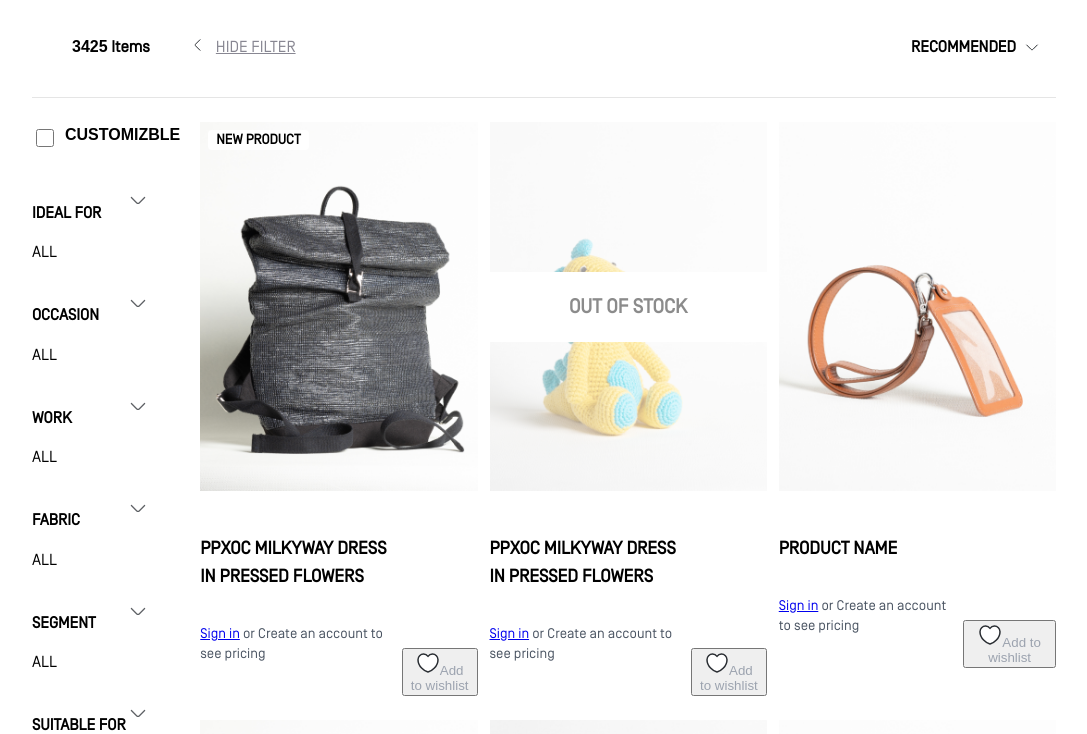
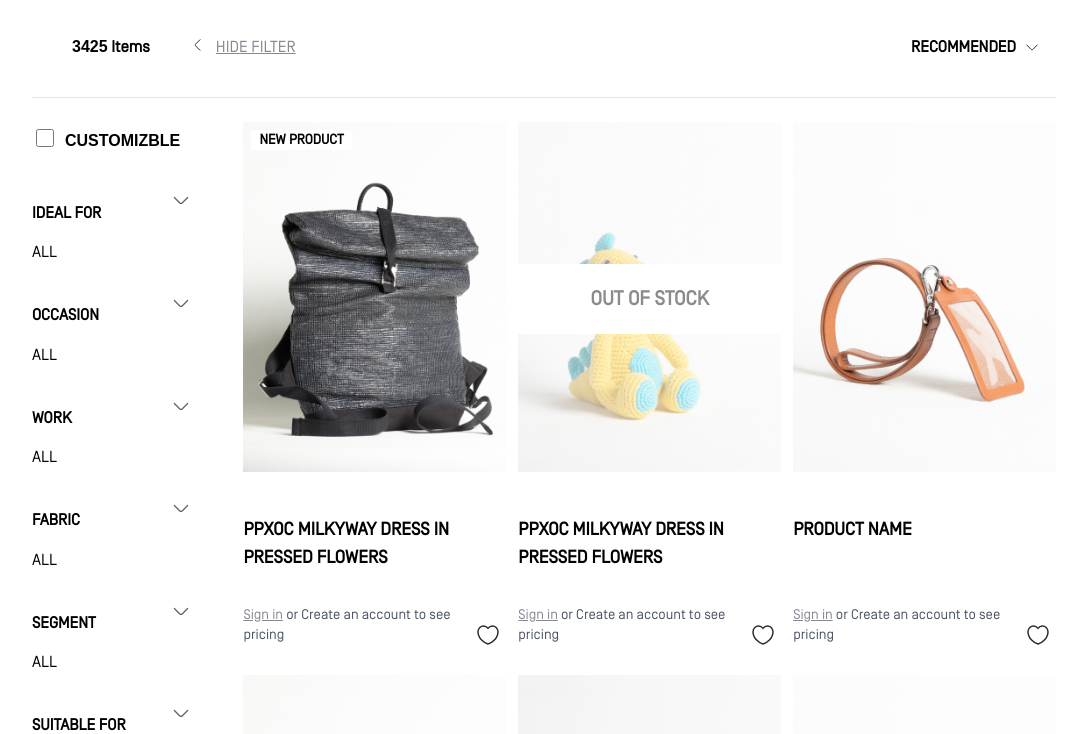
Before and after one commit to MahipatBriotechno/appscrip-briotechno-css, a Next.js app: page / in a window 1280 px wide. Shown: the part 560-1294 px from the top of the page, without its empty margins (96-1183 px from the left). Built offline with nearby package versions, Linux system fonts and the light colour scheme.

Commit message:
css changes

```diff
--- a/src/app/components/WishlistHeartButton/index.tsx
+++ b/src/app/components/WishlistHeartButton/index.tsx
@@ -35,7 +35,7 @@ const WishlistHeartButton = () => {
       </svg>
 
       <span className="sr-only">
-        {isInWishList ? "Remove from wishlist" : "Add to wishlist"}
+        {/* {isInWishList ? "Remove from wishlist" : "Add to wishlist"} */}
       </span>
     </button>
   );
--- a/src/app/components/productCard/Product.css
+++ b/src/app/components/productCard/Product.css
@@ -62,6 +62,7 @@
   align-items: flex-start;
 }
 .product-title {
+  height: 56px;
   margin-bottom: 0.5rem;
   font-size: 0.875rem;
   line-height: 1.25rem;
@@ -74,7 +75,9 @@
   color: #4b5563;
   color: 10px;
 }
-
+.underline{
+  color: #888792;
+}
 @media (min-width: 1024px) {
   .new-product {
     font-size: 0.875rem;
@@ -90,5 +93,6 @@
   .product-text {
     font-size: 0.875rem;
     line-height: 1.25rem;
+    margin-bottom: 6px;
   }
 }
--- a/src/app/globals.css
+++ b/src/app/globals.css
@@ -234,7 +234,7 @@ body {
 /* Custom CSS */
 .flex-items-start-margin {
   display: flex;
-  align-items: flex-start;
+  align-items: flex-end;
   margin-bottom: 1.25rem; /* Adjust as needed */
   margin-top: 0.25rem; /* Adjust as needed */
 }
@@ -732,3 +732,8 @@ width: 40%;
 .header-filter-click:hover{
  cursor: pointer;
 }
+
+.wishlist-wrp{
+  border:none;
+  background-color: #FFF;
+}
--- /dev/null
+++ b/src/app/pages/home/index.css
@@ -0,0 +1,3 @@
+.customizble{
+    width: 28%;
+}
--- a/src/app/pages/home/index.tsx
+++ b/src/app/pages/home/index.tsx
@@ -13,6 +13,7 @@ import { useState } from "react";
 import product1 from "../../assets/products/product1.png";
 import product2 from "../../assets/products/product2.png";
 import product3 from "../../assets/products/product3.png";
+import "./index.css";
 
 const Home = () => {
   const [isshow, setShow] = useState<boolean>(true);
@@ -204,7 +205,7 @@ const Home = () => {
           {/* Filter  */}
 
           {isshow && (
-            <div className="w-[28%] xs:hidden  sm:hidden md:hidden">
+            <div className="customizble w-[28%] xs:hidden  sm:hidden md:hidden">
               <FilterContent />
             </div>
           )}
```
